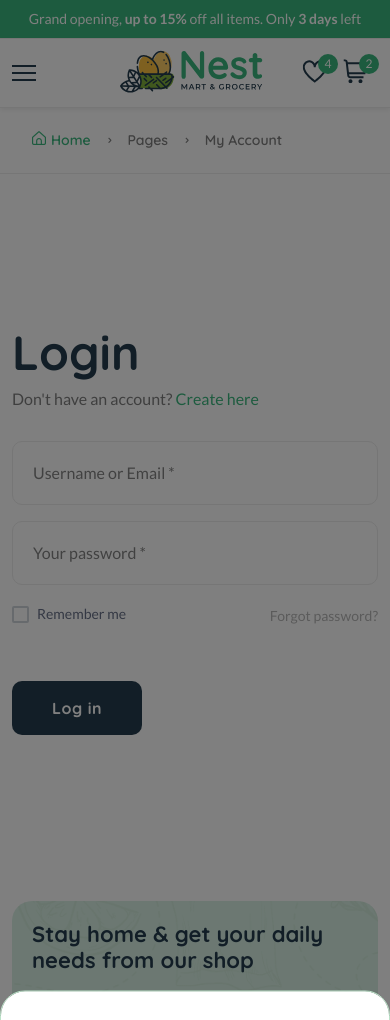
After one commit to ayushsingh4981/E-commerce, a Django app: template templates/userauths/sign-in.html in a window 390 px wide. The commit adds this page. Shown: the top 1020 px of the page. Run offline with Django 5.2, Linux system fonts and the light colour scheme; the template is opened without the code that fills it, so the values that code supplies are empty; some libraries are stand-ins or nearby versions.

Commit message:
added login and logout feature

```diff
--- a/templates/partials/base.html
+++ b/templates/partials/base.html
@@ -348,9 +348,15 @@
                                             <li>
                                                 <a href="page-account.html"><i class="fi fi-rs-settings-sliders mr-10"></i>Setting</a>
                                             </li>
+                                            {% if request.user.is_authenticated %}
                                             <li>
-                                                <a href="page-login.html"><i class="fi fi-rs-sign-out mr-10"></i>Sign out</a>
+                                                <a href="{% url 'userauths:sign-out' %}"><i class="fi fi-rs-sign-out mr-10"></i>Sign out</a>
                                             </li>
+                                            {% else %}
+                                            <li>
+                                                <a href="{% url 'userauths:sign-in' %}"><i class="fi fi-rs-sign-in mr-10"></i>Sign in</a>
+                                            </li>
+                                            {% endif %}
                                         </ul>
                                     </div>
                                 </div>
--- /dev/null
+++ b/templates/userauths/sign-in.html
@@ -0,0 +1,73 @@
+{% extends "partials/base.html" %}
+
+{% load static %}
+{% block content %}
+
+
+ <main class="main pages">
+        <div class="page-header breadcrumb-wrap">
+            <div class="container">
+                <div class="breadcrumb">
+                    <a href="index.html" rel="nofollow"><i class="fi-rs-home mr-5"></i>Home</a>
+                    <span></span> Pages <span></span> My Account
+                </div>
+            </div>
+        </div>
+        <div class="page-content pt-150 pb-150">
+            <div class="container">
+                <div class="row">
+                    <div class="col-xl-8 col-lg-10 col-md-12 m-auto">
+                        <div class="row">
+                            <div class="col-lg-6 pr-30 d-none d-lg-block">
+                                <img class="border-radius-15" src="{% static 'assets/imgs/page/login-1.png' %}" alt="" />
+                            </div>
+                            <div class="col-lg-6 col-md-8">
+                                <div class="login_wrap widget-taber-content background-white">
+                                    <div class="padding_eight_all bg-white">
+                                        <div class="heading_s1">
+                                            <h1 class="mb-5">Login</h1>
+                                            <p class="mb-30">Don't have an account? <a href="{% url 'userauths:sign-up' %}">Create here</a></p>
+                                        </div>
+                                        <form method="POST">
+                                            {% csrf_token %}
+                                            <div class="form-group">
+                                                <input type="text" required name="email" placeholder="Username or Email *" />
+                                            </div>
+                                            <div class="form-group">
+                                                <input required type="password" name="password" placeholder="Your password *" />
+                                            </div>
+                                            {% comment %} <div class="login_footer form-group">
+                                                <div class="chek-form">
+                                                    <input type="text" required="" name="email" placeholder="Security code *" />
+                                                </div>
+                                                <span class="security-code">
+                                                    <b class="text-new">8</b>
+                                                    <b class="text-hot">6</b>
+                                                    <b class="text-sale">7</b>
+                                                    <b class="text-best">5</b>
+                                                </span>
+                                            </div> {% endcomment %}
+                                            <div class="login_footer form-group mb-50">
+                                                <div class="chek-form">
+                                                    <div class="custome-checkbox">
+                                                        <input class="form-check-input" type="checkbox" name="checkbox" id="exampleCheckbox1" value="" />
+                                                        <label class="form-check-label" for="exampleCheckbox1"><span>Remember me</span></label>
+                                                    </div>
+                                                </div>
+                                                <a class="text-muted" href="#">Forgot password?</a>
+                                            </div>
+                                            <div class="form-group">
+                                                <button type="submit" class="btn btn-heading btn-block hover-up" name="login">Log in</button>
+                                            </div>
+                                        </form>
+                                    </div>
+                                </div>
+                            </div>
+                        </div>
+                    </div>
+                </div>
+            </div>
+        </div>
+    </main>
+
+    {% endblock content %}
--- a/templates/userauths/signup.html
+++ b/templates/userauths/sign-up.html
@@ -34,7 +34,7 @@
 
                                         <div class="heading_s1">
                                             <h1 class="mb-5">Create an Account</h1>
-                                            <p class="mb-30">Already have an account? <a href="page-login.html">Login</a></p>
+                                            <p class="mb-30">Already have an account? <a href="{% url 'userauths:sign-in' %}">Login</a></p>
                                         </div>
 
                                         <form method="post" method = "POST">
--- a/userauths/urls.py
+++ b/userauths/urls.py
@@ -4,5 +4,7 @@ from userauths import views
 app_name = "userauths"
 
 urlpatterns = [
-    path("sign-up/",views.register_view, name= "sign-up")
+    path("sign-up/",views.register_view, name= "sign-up"),
+    path("sign-in/",views.login_view, name= "sign-in"),
+    path("sign-out/",views.logout_view, name= "sign-out"),
 ]
```
Also changed, not shown: userauths/views.py (+37 -2 lines).
